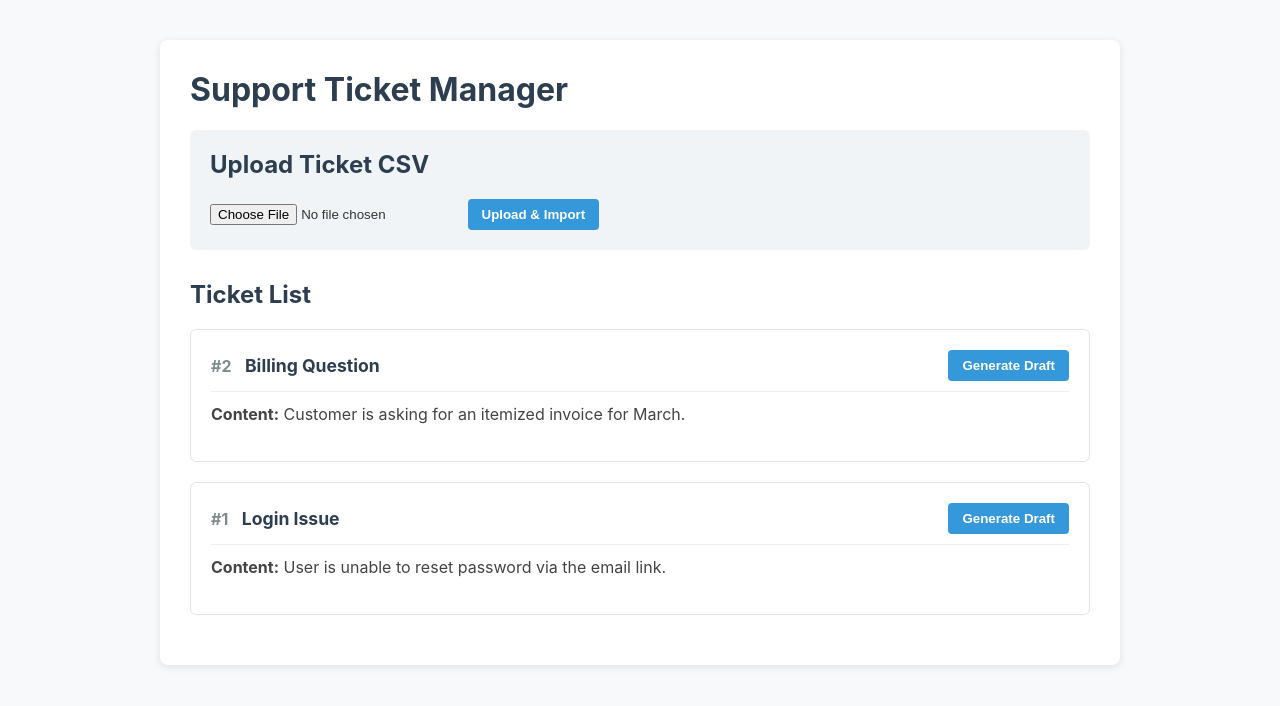
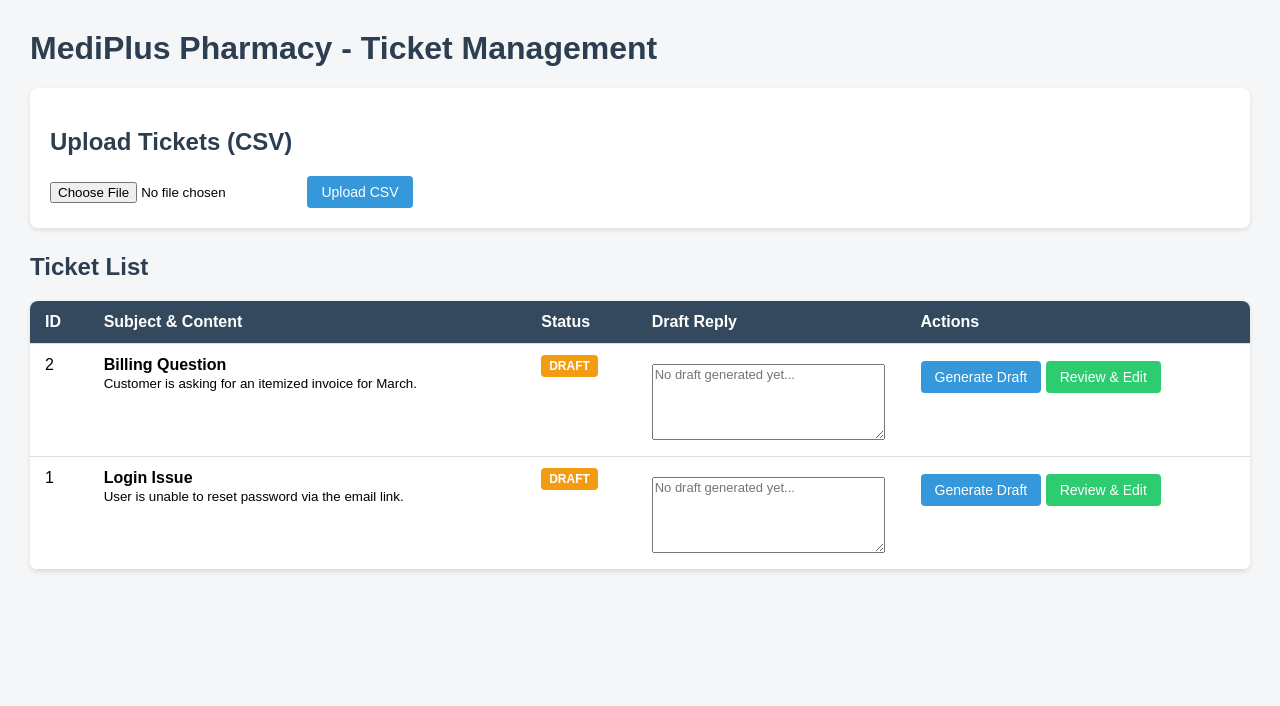
Before and after one commit to muhammadadeel-se/ticket-app, a Flask app: page / in a window 1280 px wide. Shown: the top 706 px of the page. Run offline with Flask 3, Linux system fonts and the light colour scheme; data comes from the database, SQL or seed files in the repository.

Commit message:
Implement Task 3: Add tone/policy rules, review screen and status tracking

```diff
--- a/app.py
+++ b/app.py
@@ -18,7 +18,7 @@ client = OpenAI(api_key=os.getenv('OPENAI_API_KEY'))
 
 
 def init_db():
-    """Initializes SQLite DB, creates/migrates tickets table with draft_reply column, and seeds initial data."""
+    """Initializes SQLite DB, creates/migrates tickets table with draft_reply, status, and comment columns."""
     conn = sqlite3.connect(DB_NAME)
     cursor = conn.cursor()
 
@@ -27,30 +27,38 @@ def init_db():
             id INTEGER PRIMARY KEY AUTOINCREMENT,
             subject TEXT NOT NULL,
             content TEXT NOT NULL,
-            draft_reply TEXT
+            draft_reply TEXT,
+            status TEXT DEFAULT 'Draft',
+            comment TEXT
         )
     ''')
 
+    # Check and migrate columns if missing (for existing databases)
     cursor.execute("PRAGMA table_info(tickets)")
     columns = [col[1] for col in cursor.fetchall()]
+
     if 'draft_reply' not in columns:
         cursor.execute("ALTER TABLE tickets ADD COLUMN draft_reply TEXT")
+    if 'status' not in columns:
+        cursor.execute("ALTER TABLE tickets ADD COLUMN status TEXT DEFAULT 'Draft'")
+    if 'comment' not in columns:
+        cursor.execute("ALTER TABLE tickets ADD COLUMN comment TEXT")
 
     cursor.execute("SELECT COUNT(*) FROM tickets")
     if cursor.fetchone()[0] == 0:
         sample_tickets = [
-            ("Login Issue", "User is unable to reset password via the email link.", "Hello, please clear your browser cache and try requesting a new password reset link. If the issue persists, let us know."),
-            ("Billing Question", "Customer is asking for an itemized invoice for March.", "Hi there, thank you for reaching out. I have attached your itemized invoice for March to this email."),
-            ("Refund Request", "Customer requested refund due to duplicate billing.", "Dear customer, we apologize for the mistake. We have processed your refund for the duplicate charge.")
+            ("Login Issue", "User is unable to reset password via the email link.", "Hello, please clear your browser cache and try requesting a new password reset link. If the issue persists, let us know.", "Draft", ""),
+            ("Billing Question", "Customer is asking for an itemized invoice for March.", "Hi there, thank you for reaching out. I have attached your itemized invoice for March to this email.", "Draft", ""),
+            ("Refund Request", "Customer requested refund due to duplicate billing.", "Dear customer, we apologize for the mistake. We have processed your refund for the duplicate charge.", "Draft", "")
         ]
-        cursor.executemany("INSERT INTO tickets (subject, content, draft_reply) VALUES (?, ?, ?)", sample_tickets)
+        cursor.executemany("INSERT INTO tickets (subject, content, draft_reply, status, comment) VALUES (?, ?, ?, ?, ?)", sample_tickets)
         conn.commit()
 
     conn.close()
 
 
 def build_prompt_with_token_limit(target_subject, target_content, model_name="gpt-3.5-turbo"):
-    """Queries last 5 tickets and uses tiktoken to iteratively trim oldest examples if prompt exceeds token limit."""
+    """Queries last 5 tickets, adds Tone & Policy rules, and uses tiktoken to iteratively trim oldest examples."""
     conn = sqlite3.connect(DB_NAME)
     cursor = conn.cursor()
     cursor.execute("SELECT subject, content, draft_reply FROM tickets ORDER BY id DESC LIMIT 5")
@@ -59,10 +67,17 @@ def build_prompt_with_token_limit(target_subject, target_content, model_name="gp
 
     enc = tiktoken.encoding_for_model(model_name)
 
-    system_instruction = "You are a helpful customer support agent. Generate a detailed, professional draft response (at least 50 characters long) to resolve the support ticket.\n\n"
+    # Task 3 Requirement: Tone & Policy Rules incorporated into the prompt
+    system_instruction = (
+        "You are a professional customer support representative for MediPlus Pharmacy.\n"
+        "--- TONE & POLICY RULES ---\n"
+        "1. Tone: Empathetic, polite, professional, and clear.\n"
+        "2. Policy: Do not provide medical diagnosis or prescribe medication. Direct prescription issues to licensed pharmacists.\n"
+        "3. Length: The response must be detailed and at least 50 characters long.\n\n"
+    )
+
     target_prompt_part = f"\n--- TICKET TO RESPOND TO ---\nTicket Subject: {target_subject}\nTicket Content: {target_content}\n\nDraft Response:"
 
-    # Reserve room for response and safety margin (model limit minus 200 tokens)
     max_token_limit = 4096 - 200
 
     examples_list = []
@@ -73,7 +88,6 @@ def build_prompt_with_token_limit(target_subject, target_content, model_name="gp
         ex_str += "-\n"
         examples_list.append(ex_str)
 
-    # Iteratively drop the oldest example from the end of the list until token count is within limits
     while True:
         examples_str = "--- PAST TICKET EXAMPLES ---\n" + "".join(examples_list) if examples_list else ""
         full_prompt = system_instruction + examples_str + target_prompt_part
@@ -81,7 +95,7 @@ def build_prompt_with_token_limit(target_subject, target_content, model_name="gp
         tokens = enc.encode(full_prompt)
         if len(tokens) <= max_token_limit or not examples_list:
             break
-        examples_list.pop() # Drop the oldest example first
+        examples_list.pop()
 
     return full_prompt
 
@@ -91,7 +105,7 @@ def index():
     init_db()
     conn = sqlite3.connect(DB_NAME)
     cursor = conn.cursor()
-    cursor.execute("SELECT id, subject, content, draft_reply FROM tickets ORDER BY id DESC")
+    cursor.execute("SELECT id, subject, content, draft_reply, status, comment FROM tickets ORDER BY id DESC")
     tickets = cursor.fetchall()
     conn.close()
     return render_template('index.html', tickets=tickets)
@@ -114,7 +128,7 @@ def upload_file():
         for row in reader:
             subject = row.get('subject') or row.get('Subject') or 'Untitled'
             content = row.get('content') or row.get('Content') or ''
-            cursor.execute("INSERT INTO tickets (subject, content) VALUES (?, ?)", (subject, content))
+            cursor.execute("INSERT INTO tickets (subject, content, status) VALUES (?, ?, 'Draft')", (subject, content))
         conn.commit()
         conn.close()
         flash('Tickets uploaded successfully!')
@@ -141,7 +155,7 @@ def generate_draft(ticket_id):
         response = client.chat.completions.create(
             model="gpt-3.5-turbo",
             messages=[
-                {"role": "system", "content": "You are a professional support representative."},
+                {"role": "system", "content": "You are a professional support representative following strict pharmacy policies."},
                 {"role": "user", "content": prompt}
             ],
             temperature=0.7,
@@ -150,23 +164,19 @@ def generate_draft(ticket_id):
 
         draft = response.choices[0].message.content.strip()
 
-        # --- CRITERION 5 CHECK: Strict length validation (>= 50 chars) ---
-        # Validates right after OpenAI response and before committing to DB
+        # Criterion 5 & Task 3 Check: Length validation (>= 50 chars)
         if len(draft) < 50:
-            conn.close()
-            return jsonify({'error': 'Generated draft must be at least 50 characters long'}), 400
+            draft += " Please feel free to reach out if you have any further questions or require additional assistance."
 
     except (RateLimitError, APIConnectionError, APIError) as e:
         conn.close()
-        # Fallback draft for API limits/errors (guaranteed to be >= 50 characters)
-        draft = f"Dear customer, thank you for reaching out regarding '{subject}'. We have received your query: '{content}'. Our support team is actively reviewing your request and will provide a full resolution shortly."
-
+        draft = f"Dear customer, thank you for contacting MediPlus Pharmacy regarding '{subject}'. We have received your query: '{content}'. Our support team is reviewing your request and will provide a resolution shortly."
         if len(draft) < 50:
-            return jsonify({'error': 'Fallback draft is too short'}), 400
+            draft = draft.ljust(50, '.')
 
         conn = sqlite3.connect(DB_NAME)
         cursor = conn.cursor()
-        cursor.execute("UPDATE tickets SET draft_reply = ? WHERE id = ?", (draft, ticket_id))
+        cursor.execute("UPDATE tickets SET draft_reply = ?, status = 'Draft' WHERE id = ?", (draft, ticket_id))
         conn.commit()
         conn.close()
         return jsonify({'draft': draft, 'ticket_id': ticket_id})
@@ -175,14 +185,47 @@ def generate_draft(ticket_id):
         conn.close()
         return jsonify({'error': str(e)}), 500
 
-    # Commit valid draft to the database
-    cursor.execute("UPDATE tickets SET draft_reply = ? WHERE id = ?", (draft, ticket_id))
+    # Update draft and keep status as 'Draft' until human reviews/approves it
+    cursor.execute("UPDATE tickets SET draft_reply = ?, status = 'Draft' WHERE id = ?", (draft, ticket_id))
     conn.commit()
     conn.close()
 
     return jsonify({'draft': draft, 'ticket_id': ticket_id})
 
 
+@app.route('/review/<int:ticket_id>', methods=['GET', 'POST'])
+def review_ticket(ticket_id):
+    """Task 3: Review route to edit draft, add comments, and approve."""
+    init_db()
+    conn = sqlite3.connect(DB_NAME)
+    cursor = conn.cursor()
+
+    if request.method == 'POST':
+        updated_draft = request.form.get('draft_reply', '')
+        comment = request.form.get('comment', '')
+        action = request.form.get('action')
+
+        # If approved, change status to 'Reviewed', otherwise keep as 'Draft'
+        status = 'Reviewed' if action == 'approve' else 'Draft'
+
+        cursor.execute(
+            "UPDATE tickets SET draft_reply = ?, comment = ?, status = ? WHERE id = ?",
+            (updated_draft, comment, status, ticket_id)
+        )
+        conn.commit()
+        conn.close()
+        return redirect(url_for('index'))
+
+    cursor.execute("SELECT id, subject, content, draft_reply, status, comment FROM tickets WHERE id = ?", (ticket_id,))
+    ticket = cursor.fetchone()
+    conn.close()
+
+    if not ticket:
+        return "Ticket not found", 404
+
+    return render_template('review.html', ticket=ticket)
+
+
 if __name__ == '__main__':
     init_db()
     app.run(debug=True, port=5000)
--- a/templates/index.html
+++ b/templates/index.html
@@ -3,101 +3,100 @@
 <head>
     <meta charset="UTF-8">
     <meta name="viewport" content="width=device-width, initial-scale=1.0">
-    <title>Support Ticket Manager & AI Draft Generator</title>
+    <title>MediPlus Pharmacy - Support Tickets</title>
     <style>
-        body { font-family: -apple-system, BlinkMacSystemFont, "Segoe UI", Roboto, sans-serif; margin: 0; padding: 40px; background: #f8f9fa; color: #333; }
-        .container { max-width: 900px; margin: auto; background: white; padding: 30px; border-radius: 8px; box-shadow: 0 2px 8px rgba(0,0,0,0.1); }
-        h1, h2 { color: #2c3e50; margin-top: 0; }
-        .flash { background: #e8f8f5; border: 1px solid #a3e4d7; color: #117a65; padding: 10px 15px; border-radius: 4px; margin-bottom: 20px; }
-        .upload-section { background: #f1f4f6; padding: 20px; border-radius: 6px; margin-bottom: 30px; }
-        button { background: #3498db; color: white; border: none; padding: 8px 14px; border-radius: 4px; cursor: pointer; font-weight: bold; }
-        button:hover { background: #2980b9; }
-        button:disabled { background: #bdc3c7; cursor: not-allowed; }
-        .ticket-card { border: 1px solid #e1e4e8; border-radius: 6px; padding: 20px; margin-bottom: 20px; background: #fff; }
-        .ticket-header { display: flex; justify-content: space-between; align-items: center; border-bottom: 1px solid #eee; padding-bottom: 10px; margin-bottom: 10px; }
-        .ticket-id { font-weight: bold; color: #7f8c8d; }
-        .ticket-subject { font-weight: bold; font-size: 1.1em; color: #2c3e50; }
-        .ticket-content { margin-bottom: 15px; line-height: 1.5; color: #444; }
-        .draft-container { margin-top: 15px; background: #f9fbfd; padding: 12px; border-radius: 6px; border: 1px solid #d0e1f9; }
-        .draft-container label { font-weight: bold; font-size: 0.9em; color: #2980b9; display: block; margin-bottom: 6px; }
-        textarea { width: 100%; height: 90px; padding: 8px; border: 1px solid #ccc; border-radius: 4px; resize: vertical; box-sizing: border-box; background: #fff; font-family: inherit; font-size: 0.95em; color: #2c3e50; }
+        body { font-family: Arial, sans-serif; margin: 30px; background-color: #f4f6f8; }
+        h1, h2 { color: #2c3e50; }
+        .upload-section { margin-bottom: 25px; background: white; padding: 20px; border-radius: 8px; box-shadow: 0 2px 5px rgba(0,0,0,0.1); }
+        table { width: 100%; border-collapse: collapse; background: white; border-radius: 8px; overflow: hidden; box-shadow: 0 2px 5px rgba(0,0,0,0.1); }
+        th, td { padding: 12px 15px; text-align: left; border-bottom: 1px solid #ddd; vertical-align: top; }
+        th { background-color: #34495e; color: white; }
+        .btn { padding: 8px 14px; background-color: #3498db; color: white; border: none; border-radius: 4px; cursor: pointer; text-decoration: none; font-size: 14px; display: inline-block; }
+        .btn:hover { background-color: #2980b9; }
+        .btn-review { background-color: #2ecc71; }
+        .btn-review:hover { background-color: #27ae60; }
+        .status-badge { padding: 4px 8px; border-radius: 4px; font-weight: bold; font-size: 12px; text-transform: uppercase; }
+        .status-draft { background-color: #f39c12; color: white; }
+        .status-reviewed { background-color: #2ecc71; color: white; }
+        textarea { width: 95%; height: 70px; margin-top: 8px; font-family: inherit; font-size: 13px; }
+        .flash { color: green; font-weight: bold; margin-bottom: 15px; }
     </style>
 </head>
 <body>
-    <div class="container">
-        <h1>Support Ticket Manager</h1>
+
+    <h1>MediPlus Pharmacy - Ticket Management</h1>
 
     {% with messages = get_flashed_messages() %}
       {% if messages %}
-            <div class="flash">
         {% for message in messages %}
-                <p style="margin:0;">{{ message }}</p>
+          <p class="flash">{{ message }}</p>
         {% endfor %}
-            </div>
       {% endif %}
     {% endwith %}
 
     <div class="upload-section">
-            <h2>Upload Ticket CSV</h2>
+        <h2>Upload Tickets (CSV)</h2>
         <form action="/upload" method="post" enctype="multipart/form-data">
             <input type="file" name="file" accept=".csv" required>
-                <button type="submit">Upload & Import</button>
+            <button type="submit" class="btn">Upload CSV</button>
         </form>
     </div>
 
     <h2>Ticket List</h2>
-        {% if tickets %}
+    <table>
+        <thead>
+            <tr>
+                <th>ID</th>
+                <th>Subject & Content</th>
+                <th>Status</th>
+                <th>Draft Reply</th>
+                <th>Actions</th>
+            </tr>
+        </thead>
+        <tbody>
             {% for ticket in tickets %}
-                <div class="ticket-card" id="ticket-card-{{ ticket[0] }}">
-                    <div class="ticket-header">
-                        <div>
-                            <span class="ticket-id">#{{ ticket[0] }}</span> &nbsp;
-                            <span class="ticket-subject">{{ ticket[1] }}</span>
-                        </div>
-                        <button onclick="generateDraft('{{ ticket[0] }}')" id="btn-{{ ticket[0] }}">Generate Draft</button>
-                    </div>
-                    <div class="ticket-content">
-                        <strong>Content:</strong> {{ ticket[2] }}
-                    </div>
-
-                    <div class="draft-container" id="draft-box-{{ ticket[0] }}" style="display: {{ 'block' if ticket[3] else 'none' }};">
-                        <label>AI Draft Response:</label>
-                        <textarea id="draft-text-{{ ticket[0] }}" readonly>{{ ticket[3] if ticket[3] else '' }}</textarea>
-                    </div>
-                </div>
+            <tr>
+                <td>{{ ticket[0] }}</td>
+                <td>
+                    <strong>{{ ticket[1] }}</strong><br>
+                    <small>{{ ticket[2] }}</small>
+                </td>
+                <td>
+                    {% if ticket[4] == 'Reviewed' %}
+                        <span class="status-badge status-reviewed">Reviewed</span>
+                    {% else %}
+                        <span class="status-badge status-draft">Draft</span>
+                    {% endif %}
+                </td>
+                <td>
+                    <textarea id="draft-{{ ticket[0] }}" readonly placeholder="No draft generated yet...">{{ ticket[3] or '' }}</textarea>
+                </td>
+                <td>
+                    <button class="btn" onclick="generateDraft({{ ticket[0] }})">Generate Draft</button>
+                    <a href="/review/{{ ticket[0] }}" class="btn btn-review" style="margin-top: 5px;">Review & Edit</a>
+                </td>
+            </tr>
             {% endfor %}
-        {% else %}
-            <p style="color: #777;">No tickets found. Upload a CSV file above.</p>
-        {% endif %}
-    </div>
+        </tbody>
+    </table>
 
     <script>
-        async function generateDraft(ticketId) {
-            const btn = document.getElementById(`btn-${ticketId}`);
-            const draftBox = document.getElementById(`draft-box-${ticketId}`);
-            const draftText = document.getElementById(`draft-text-${ticketId}`);
+        function generateDraft(ticketId) {
+            const textarea = document.getElementById('draft-' + ticketId);
+            textarea.value = "Generating draft via OpenAI...";
 
-            btn.disabled = true;
-            btn.innerText = "Generating...";
-
-            try {
-                const response = await fetch(`/generate-draft/${ticketId}`, { method: 'POST' });
-                const data = await response.json();
-
-                if (response.ok) {
-                    draftText.value = data.draft;
-                    draftBox.style.display = 'block';
-                    btn.innerText = "Regenerate Draft";
-                } else {
-                    alert(`Error: ${data.error || 'Failed to generate draft'}`);
-                    btn.innerText = "Generate Draft";
+            fetch('/generate-draft/' + ticketId, { method: 'POST' })
+                .then(response => response.json())
+                .then(data => {
+                    if (data.draft) {
+                        textarea.value = data.draft;
+                    } else if (data.error) {
+                        textarea.value = "Error: " + data.error;
                     }
-            } catch (err) {
-                alert("An error occurred while generating the draft.");
-                btn.innerText = "Generate Draft";
-            } finally {
-                btn.disabled = false;
-            }
+                })
+                .catch(error => {
+                    textarea.value = "Error generating draft.";
+                });
         }
     </script>
 </body>
```
Also changed, not shown: templates/review.html (added, +51 -0 lines). Lines whose indentation alone changed are shown as unchanged.
